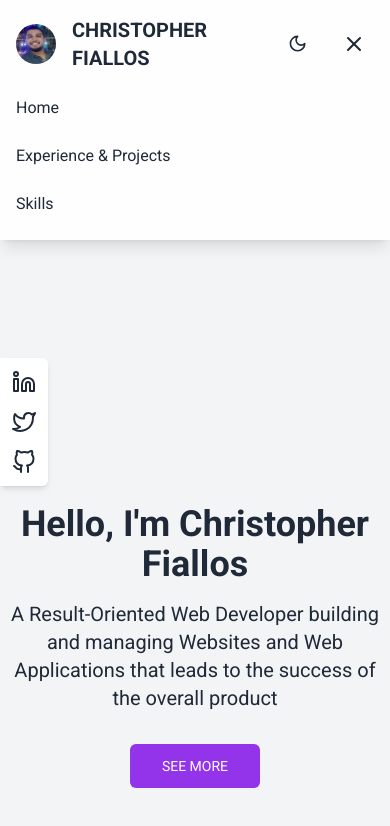
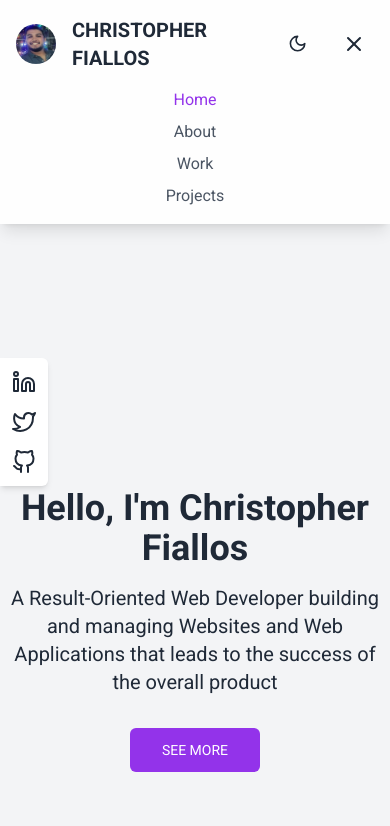
Before and after one commit to Athroscf/portfolio-2.0, a Next.js app: page / in a window 390 px wide. Both pictures are taken after a click on the button 354 px from the left and 44 px from the top of the page. Shown: the top 826 px of the page. Built offline with nearby package versions, Linux system fonts and the light colour scheme.

Commit message:
fix: fixed header menu links so they scroll to a section in the page instead of referencing to link.

```diff
--- a/src/app/components/Header.tsx
+++ b/src/app/components/Header.tsx
@@ -52,22 +52,17 @@ const Header = () => {
           </div>
         </nav>
         {isMenuOpen && (
-          <ul className="mt-4 space-y-2 md:hidden">
-            <li>
-              <Link href="/" className="block py-2 transition-colors hover:text-primary">
-                Home
-              </Link>
-            </li>
-            <li>
-              <Link href="/experience" className="block py-2 transition-colors hover:text-primary">
-                Experience & Projects
-              </Link>
-            </li>
-            <li>
-              <Link href="/skills" className="block py-2 transition-colors hover:text-primary">
-                Skills
-              </Link>
-            </li>
+          <ul className="mt-4 space-y-2 text-center md:hidden">
+            {sections.map((section, index) => (
+              <li key={`${index}-{section}`}>
+                <button
+                  onClick={() => scrollTo(section)}
+                  className={`capitalize ${activeSection === section ? "text-purple-600" : theme === "dark" ? "text-gray-300" : "text-gray-600"} transition-colors hover:text-purple-600`}
+                >
+                  {section}
+                </button>
+              </li>
+            ))}
           </ul>
         )}
       </div>
```
